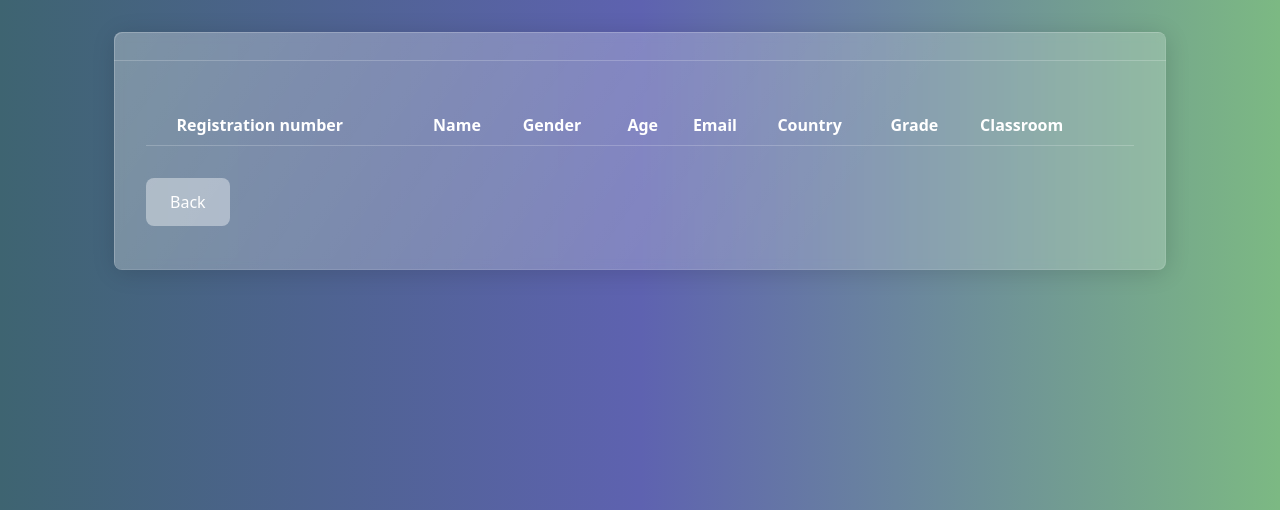
After one commit to leonn00albert/student_manager, a PHP site: template src/views/classroom/show.php in a window 1280 px wide. The commit adds this page. Shown: the top 510 px of the page. Run offline with PHP 8.4, Linux system fonts and the light colour scheme; the template is opened without the code that fills it, so the values that code supplies are empty.

Commit message:
feat: add /classroom/:id rout

```diff
--- a/public/main.js
+++ b/public/main.js
@@ -6,7 +6,7 @@ function renderTable(item) {
                         <td>${item.id}</td>
                         <td>${item.name}</td>
                         <td>${item.grade}</td>
-                        <td>${item.class}</td>
+                        <td><a href="/classroom/${item.class}" >${item.class} </a></td>
                         <td>
                             <a href="/students/edit/${item.id}" class="btn btn-info btn-sm "><i class="fa fa-pencil" aria-hidden="true"></i> </a>
                             <button onclick="handleDeleteById('${item.id}')" type="button" class="btn btn-danger btn-sm mx-2"><i class="fa fa-trash" aria-hidden="true"></i></button>
--- /dev/null
+++ b/src/views/classroom/show.php
@@ -0,0 +1,80 @@
+<?php include "src/views/components/header.php"; ?>
+
+<div class="container">
+    <div class="card text-white bg-secondary m-3">
+        <div class="card-header"></div>
+        <div class="card-body" id="cardBody">
+
+            <h4 class="card-title" id="classRoomName"></h4>
+            <p class="card-text">
+            <div class="table-responsive-md">
+                <table class="table table-hover table-striped">
+                    <thead>
+                        <tr>
+                            <th scope="col"></th>
+
+                            <th scope="col">Registration number</th>
+                            <th scope="col">Name</th>
+                            <th scope="col">Gender</th>
+                            <th scope="col">Age</th>
+                            <th scope="col">Email</th>
+                            <th scope="col">Country</th>
+                            <th scope="col">Grade</th>
+                            <th scope="col">Classroom</th>
+                            <th scope="col"> </th>
+                        </tr>
+                    </thead>
+                    <tbody id="studentsTable">
+                    </tbody>
+                </table>
+            </div>
+            <div class="mt-2">
+                <a href="/" class="btn btn-secondary">Back</a>
+            </div>
+            </p>
+        </div>
+    </div>
+</div>
+<script>
+    function renderTable(item) {
+
+        return (
+            `       <td><img src=${item.avatar} class="avatar" ></td>
+                    <td>${item.id}</td>
+                    <td>${item.name}</td>
+                    <td>${item.gender}</td>
+                    <td>${item.age}</td>
+                    <td>${item.email}</td>
+                    <td>${item.country} <span class="fi fi-${item.country.toLowerCase()} fis"></span></td>
+                    <td>${item.grade}</td>
+                    <td>${item.class}</td>
+                    <td>
+                        <a href="/students/edit/${item.id}" class="btn btn-info btn-sm "><i class="fa fa-pencil" aria-hidden="true"></i> </a>
+                        <button onclick="handleDeleteById('${item.id}')" type="button" class="btn btn-danger btn-sm mx-2"><i class="fa fa-trash" aria-hidden="true"></i></button>
+                    </td>
+
+            `
+        )
+    }
+    window.onload = function() {
+        var currentPath = window.location.pathname;
+        var id = currentPath.split("/")[2];
+        fetch('/api/students/' + id)
+            .then(response => response.json())
+            .then(data => {
+                data.forEach(item => {
+                    const dataList = document.getElementById('studentsTable');
+                    const listItem = document.createElement('tr');
+                    listItem.innerHTML = renderTable(item);
+                    dataList.appendChild(listItem);
+                    document.getElementById('studentName').innerHTML = item.name
+
+                });
+            })
+            .catch(error => console.error(error));
+
+    };
+</script>
+</body>
+
+</html>
```
Also changed, not shown: src/routes/classroomRoutes.php (+10 -0 lines), students/.json, 1 other file.
